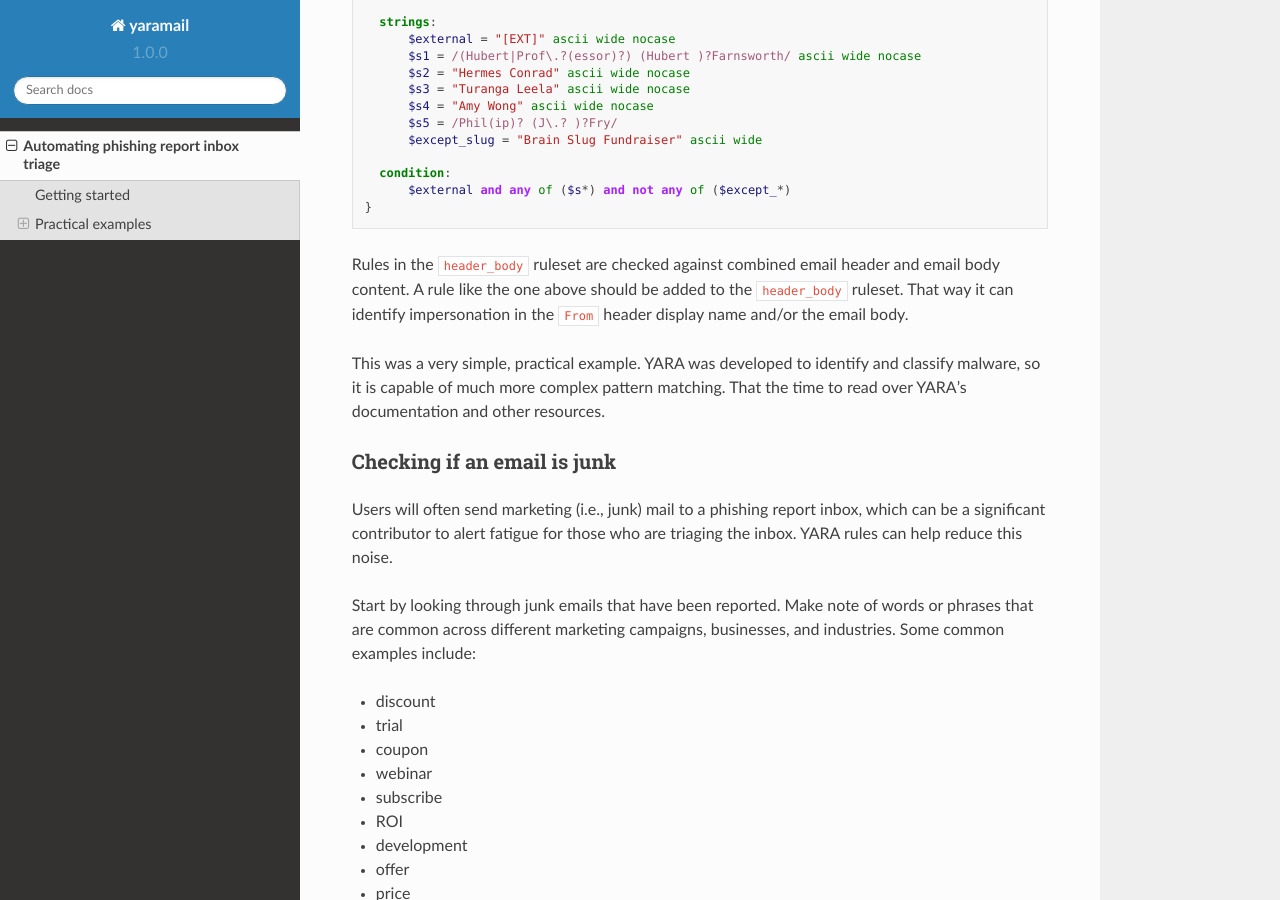
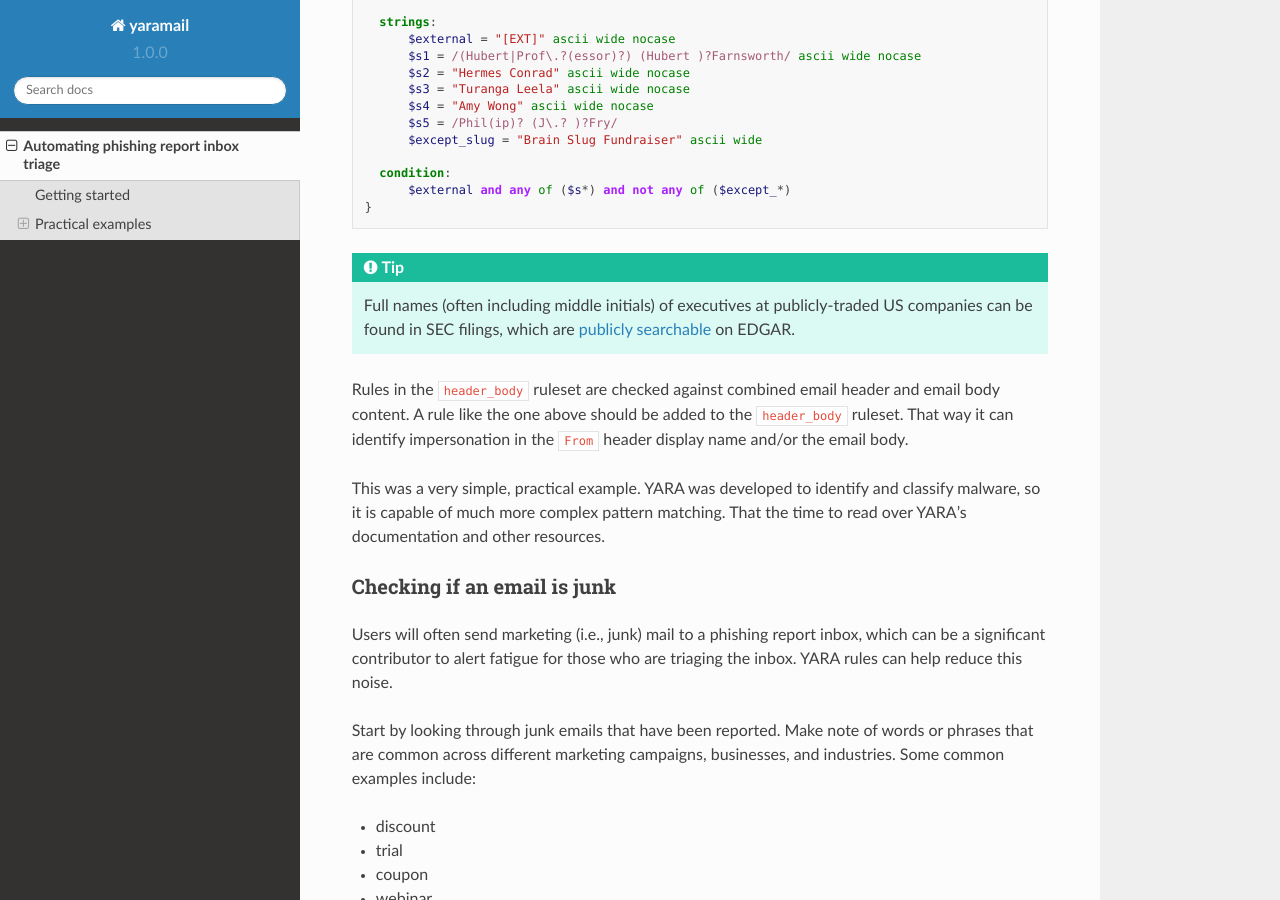
Before and after one commit to seanthegeek/yaramail, a Sphinx documentation site: the page built from docs/source/phishing.md, in a window 1280 px wide and 900 px high, scrolled down 3768 px. Built offline with Sphinx 7.4.7 and the Read the Docs theme 2.0.0, drawn with Linux system fonts in a browser that asks for light colours.

Commit message:
Add SEC EDGAR tip

````diff
--- a/docs/source/phishing.md
+++ b/docs/source/phishing.md
@@ -203,7 +203,13 @@ rule exec_impersonation {
 }
 ```
 
- Rules in the `header_body` ruleset are checked against combined email header
+```{tip}
+Full names (often including middle initials) of executives at
+publicly-traded US companies can be found in SEC filings, which are
+[publicly searchable][EDGAR] on EDGAR.
+```
+
+Rules in the `header_body` ruleset are checked against combined email header
 and email body content. A rule like the one above should be added to the
  `header_body` ruleset. That way it can identify impersonation in the `From`
 header display name and/or the email body.
@@ -332,3 +338,4 @@ for email in emails:
 [trusted]: https://seanthegeek.github.io/mailsuite/api.html#mailsuite.utils.from_trusted_domain
 [mailsuite.utils]: https://seanthegeek.github.io/mailsuite/api.html#mailsuite.utils.from_trusted_domain
 [parse_email]: https://seanthegeek.github.io/mailsuite/api.html#mailsuite.utils.parse_email
+[EDGAR]: https://www.sec.gov/edgar/searchedgar/companysearch.html
````
